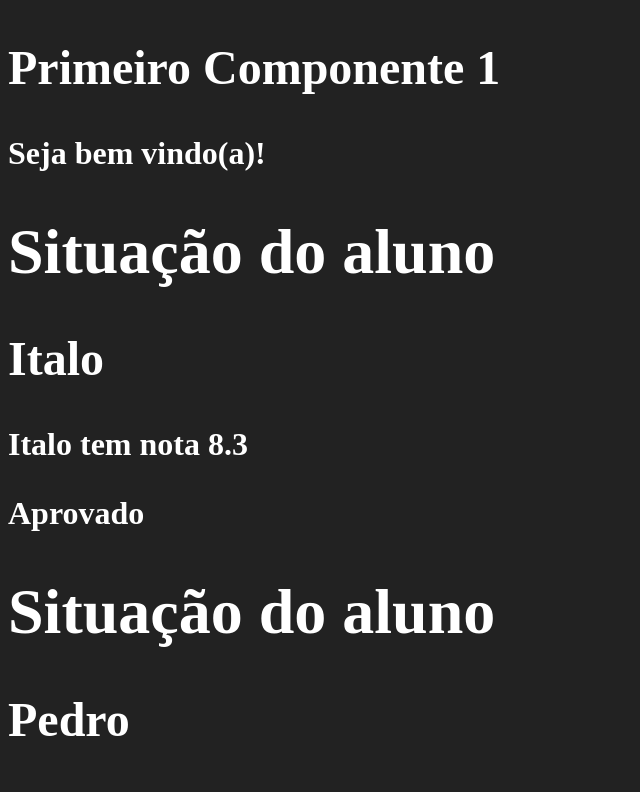
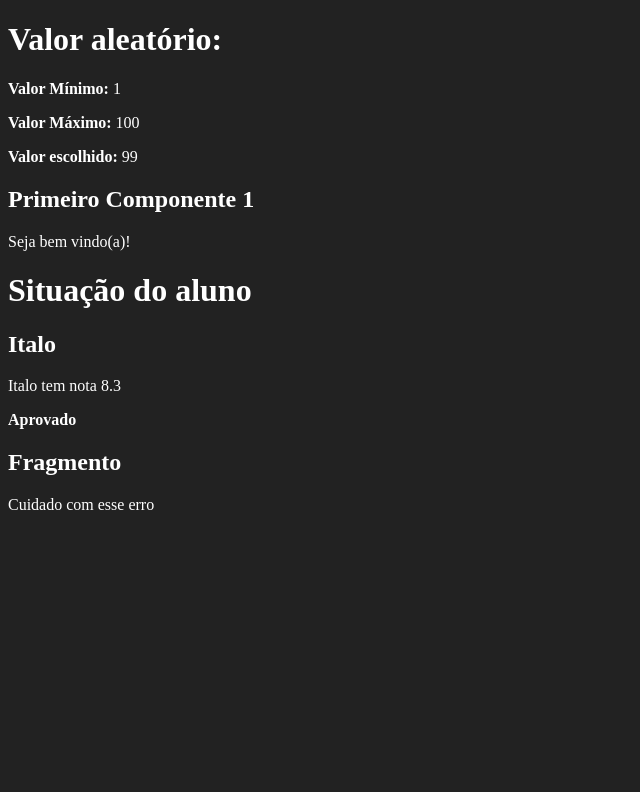
Before and after one commit to italoknd/Curso-REACT-JS, a React (Create React App) app in the folder fundamentos-react/: page / in a window 1280 px wide. Shown: the top 792 px of the page, without its empty margins (0-640 px from the left). Built offline with nearby package versions, Linux system fonts and the light colour scheme.

Commit message:
desafio números aleatórios com react

```diff
--- /dev/null
+++ b/fundamentos-react/src/components/App.jsx
@@ -0,0 +1,19 @@
+import React from 'react'
+import PrimeiroComponente from '../components/basicos/PrimeiroComponente'
+import ComParametro from '../components/basicos/ComParametro'
+import Fragmento from '../components/basicos/Fragmento'
+import Random from './basicos/Random'
+
+// eslint-disable-next-line import/no-anonymous-default-export
+export default () => (
+  <div id="app">
+    <Random
+      min={1}
+      max={100}
+      random
+    />
+    <PrimeiroComponente />
+    <ComParametro titulo="Situação do aluno" aluno="Italo" nota={8.3} />
+    <Fragmento />
+  </div>
+)
--- a/fundamentos-react/src/components/basicos/PrimeiroComponente.jsx
+++ b/fundamentos-react/src/components/basicos/PrimeiroComponente.jsx
@@ -1,7 +1,7 @@
 import React from 'react' //jsx
 
 export default function Primeiro() {
-  const msg = "Seja bem vindo(a)!"
+  const msg = 'Seja bem vindo(a)!'
   return (
     <div>
       <h2>Primeiro Componente 1</h2>
--- /dev/null
+++ b/fundamentos-react/src/components/basicos/Random.jsx
@@ -0,0 +1,16 @@
+import React from "react";
+
+export default function randomNumberInterval(props){
+const {min, max} = props;
+const random = parseInt(Math.random() * (max - min) + min);
+  return(
+    <div>
+        <h1>Valor aleatório:</h1>
+        <p><strong>Valor Mínimo: </strong>{min}</p>
+        <p><strong>Valor Máximo: </strong>{max}</p>
+        <p><strong>Valor escolhido: </strong>{random}</p>
+    </div>
+  )
+}
+// const randomNumber = randomNumberInterval(5, 10);
+// console.log(randomNumber);
--- a/fundamentos-react/src/index.js
+++ b/fundamentos-react/src/index.js
@@ -1,27 +1,9 @@
 import './index.css';
 import ReactDOM from 'react-dom'
 import React from 'react'
-import PrimeiroComponente from './components/basicos/PrimeiroComponente'
-import ComParametro from './components/basicos/ComParametro'
-import Fragmento from './components/basicos/Fragmento'
-
-const divPai = document.querySelector('#root')
+import App from './components/App';
 
 ReactDOM.render(
-  <h1>
-    <PrimeiroComponente></PrimeiroComponente>
-    <ComParametro
-      titulo="Situação do aluno"
-      aluno="Italo"
-      nota={8.3}>
-    </ComParametro>
-    <ComParametro
-      titulo="Situação do aluno"
-      aluno="Pedro"
-      nota={3.3}>
-    </ComParametro>
-    <Fragmento></Fragmento>
-  </h1>,
-
-  divPai
+  <App></App>,
+  document.querySelector('#root')
 )
```
Also changed, not shown: fundamentos-react/src/components/basicos/ComParametro.jsx (+7 -5 lines).
